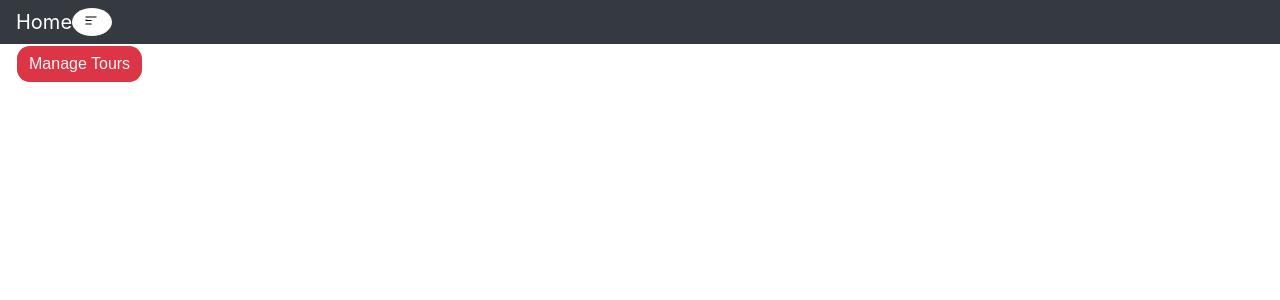
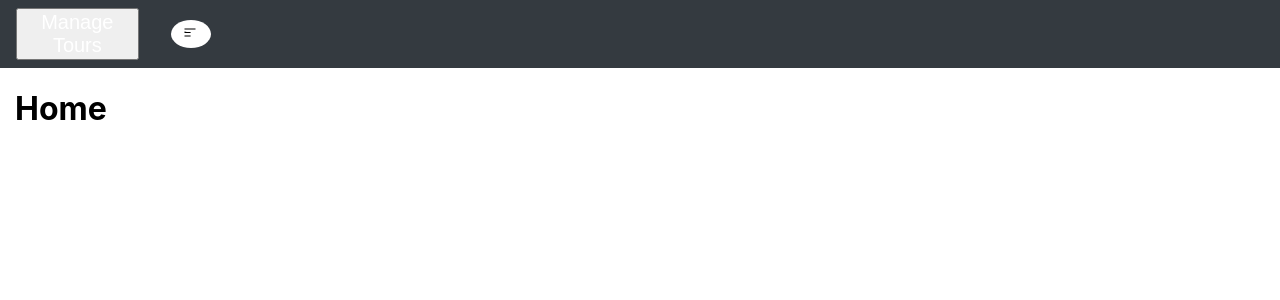
Before and after one commit to aalsaedi265/javaUserGroup_ui_react, a React (Create React App) app in the folder app/: page / in a window 1280 px wide. Shown: the top 300 px of the page. Built offline with nearby package versions, Linux system fonts and the light colour scheme.

Commit message:
navigation functionlity

```diff
--- a/app/src/components/AppNavbar.jsx
+++ b/app/src/components/AppNavbar.jsx
@@ -1,16 +1,37 @@
-
-import React, { useState } from "react";
-import { Link } from "react-router-dom";
+import React, { useState, useEffect } from "react";
+import { useNavigate, useLocation } from "react-router-dom";
 import '../css/AppNavbar.css';
 
 function Navbar() {
+    const [isOpen, setIsOpen] = useState(false);
+    const [homeClicked, setHomeClicked] = useState(false);
+    const navigate = useNavigate();
+    const location = useLocation();
 
-    const [isOpen, setIsOpen] = useState(false);
+    useEffect(() => {
+        // if (location.pathname === '/groups') {
+        //     setHomeClicked(true);
+        // } else {
+        //     setHomeClicked(false);
+        // }
+        // location.pathname
+        setHomeClicked(location.pathname === '/groups');
+    }, [location]);
 
+    function handleHomeClick() {
+        if (homeClicked) {
+            navigate('/');
+        } else {
+            navigate('/groups');
+        }
+        setHomeClicked(!homeClicked);
+    }
 
     return (
-          <div className="navbar">
-            <Link className="navbar-brand" to="/">Home</Link>
+        <div className="navbar">
+            <button className="navbar-brand" onClick={handleHomeClick}>
+                {homeClicked ? 'Home' : 'Manage Tours'}
+            </button>
             <button className="navbar-toggler" onClick={() => setIsOpen(!isOpen)}>
                 <span className="navbar-toggler-icon"></span>
             </button>
@@ -24,9 +45,8 @@ function Navbar() {
                     </li>
                 </ul>
             </div>
-
         </div>
     );
 }
 
-export default Navbar
+export default Navbar;
--- a/app/src/components/Home.jsx
+++ b/app/src/components/Home.jsx
@@ -9,9 +9,10 @@ function Home() {
         <div>
             <AppNavbar />
             <div className="container-fluid">
-                <button className="btn btn-link">
+                {/* <button className="btn btn-link">
                     <Link to="/groups">Manage Tours</Link>
-                </button>
+                </button> */}
+                <h1>Home</h1>
             </div>
         </div>
     );
--- a/app/src/css/AppNavbar.css
+++ b/app/src/css/AppNavbar.css
@@ -10,6 +10,8 @@
     color:#fff;
     text-decoration: none;
     font-size: 1.25rem;
+    margin-right: 2rem;
+    cursor: pointer;
 }
 
 .navbar-toggler {
```
